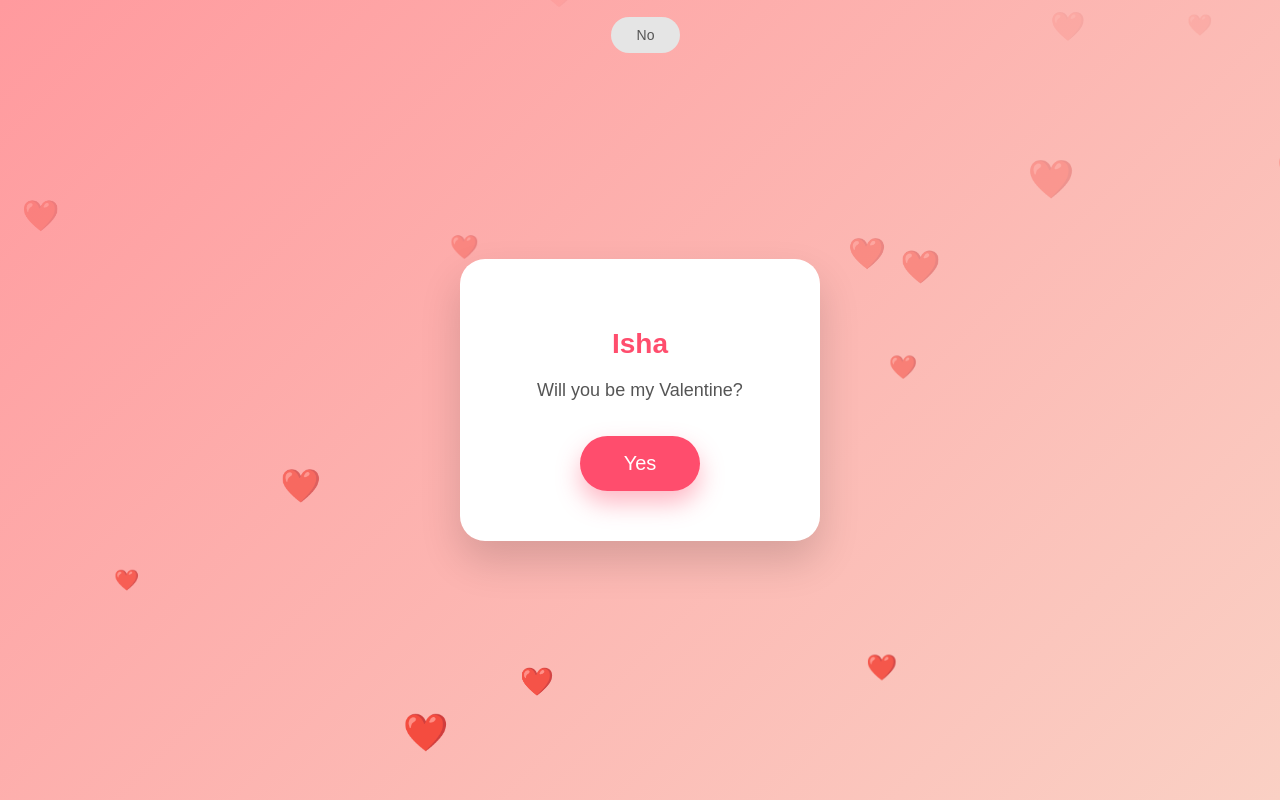
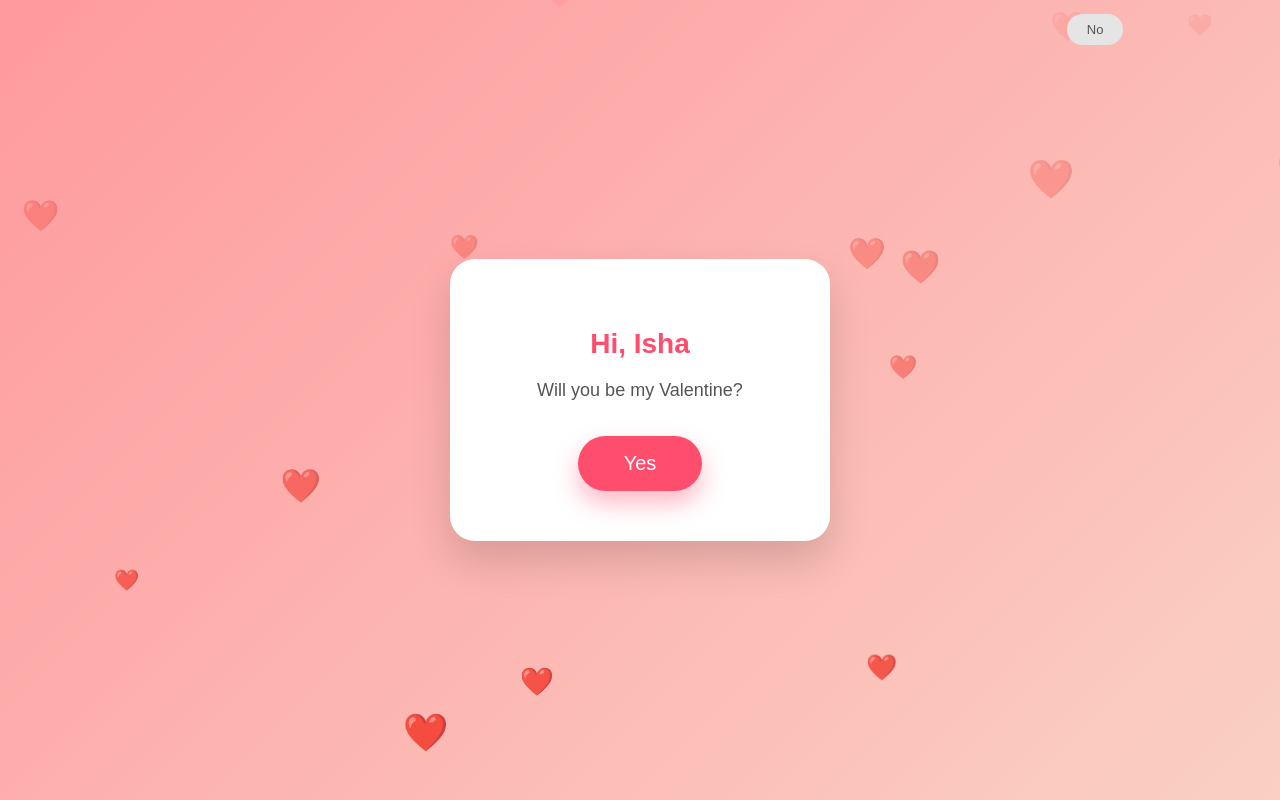
Before and after one commit to Aakash-Kotnala/Valentine-Proposal, a plain HTML site: page index.html in a window 1280 px wide. Drawn offline with Linux system fonts and the light colour scheme.

Commit message:
Update index.html

```diff
--- a/index.html
+++ b/index.html
@@ -27,7 +27,7 @@
       border-radius: 25px;
       text-align: center;
       box-shadow: 0 20px 40px rgba(0,0,0,0.15);
-      max-width: 360px;
+      max-width: 380px;
       width: 90%;
       z-index: 2;
     }
@@ -44,6 +44,13 @@
       margin-bottom: 35px;
     }
 
+    .button-row {
+      display: flex;
+      justify-content: center;
+      gap: 20px;
+      position: relative;
+    }
+
     button {
       border: none;
       border-radius: 50px;
@@ -52,7 +59,7 @@
     }
 
     #yes {
-      padding: 16px 44px;
+      padding: 16px 46px;
       font-size: 20px;
       background: #ff4d6d;
       color: white;
@@ -64,8 +71,8 @@
     }
 
     #no {
-      padding: 10px 26px;
-      font-size: 14px;
+      padding: 8px 20px;
+      font-size: 13px;
       background: #e5e5e5;
       color: #555;
       position: fixed;
@@ -100,12 +107,14 @@
 <body>
 
   <div class="card">
-    <h1>Isha</h1>
+    <h1>Hi, Isha</h1>
     <div class="subtitle">Will you be my Valentine?</div>
-    <button id="yes">Yes</button>
+
+    <div class="button-row">
+      <button id="yes">Yes</button>
+      <button id="no">No</button>
+    </div>
   </div>
-
-  <button id="no">No</button>
 
   <div class="hearts"></div>
 
@@ -126,7 +135,7 @@
       noBtn.style.top = y + "px";
     }
 
-    // Move every time hover happens
+    // Move every time user tries to hover
     noBtn.addEventListener("mouseenter", moveNoButton);
     noBtn.addEventListener("mouseover", moveNoButton);
     noBtn.addEventListener("touchstart", moveNoButton);
@@ -134,15 +143,15 @@
     yesBtn.addEventListener("click", () => {
       document.body.innerHTML = `
         <div class="card">
-          <h1>YAY ISHA</h1>
+          <h1>Wohooo!! ISHA</h1>
           <p style="font-size:18px; color:#555;">
-            Valentine’s Day just got official.
+            Valentine’s Day is officially booked.
           </p>
         </div>
       `;
     });
 
-    // Floating hearts (background only)
+    // Floating hearts
     setInterval(() => {
       const heart = document.createElement("div");
       heart.className = "heart";
@@ -155,8 +164,8 @@
       setTimeout(() => heart.remove(), 6000);
     }, 300);
 
-    // Initial position so NO is visible immediately
-    moveNoButton();
+    // Start with NO next to YES, then escape
+    setTimeout(moveNoButton, 300);
   </script>
 
 </body>
```
